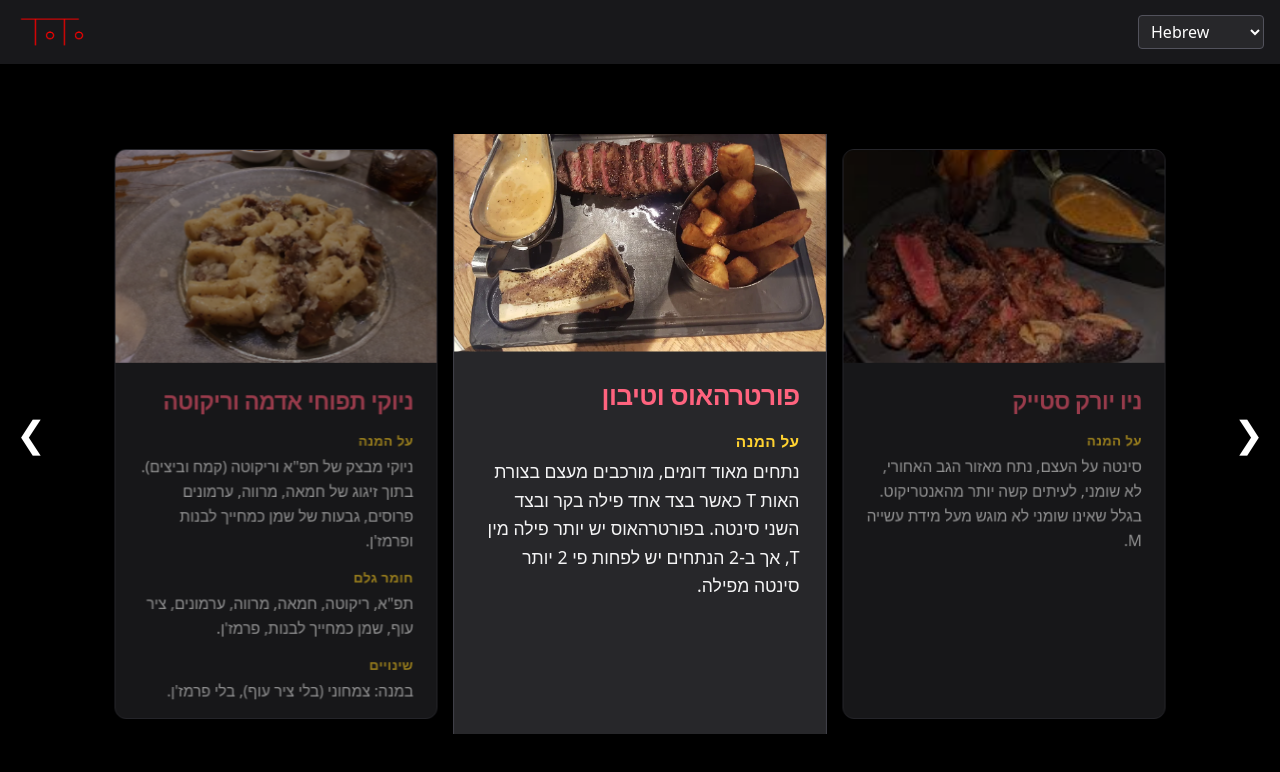
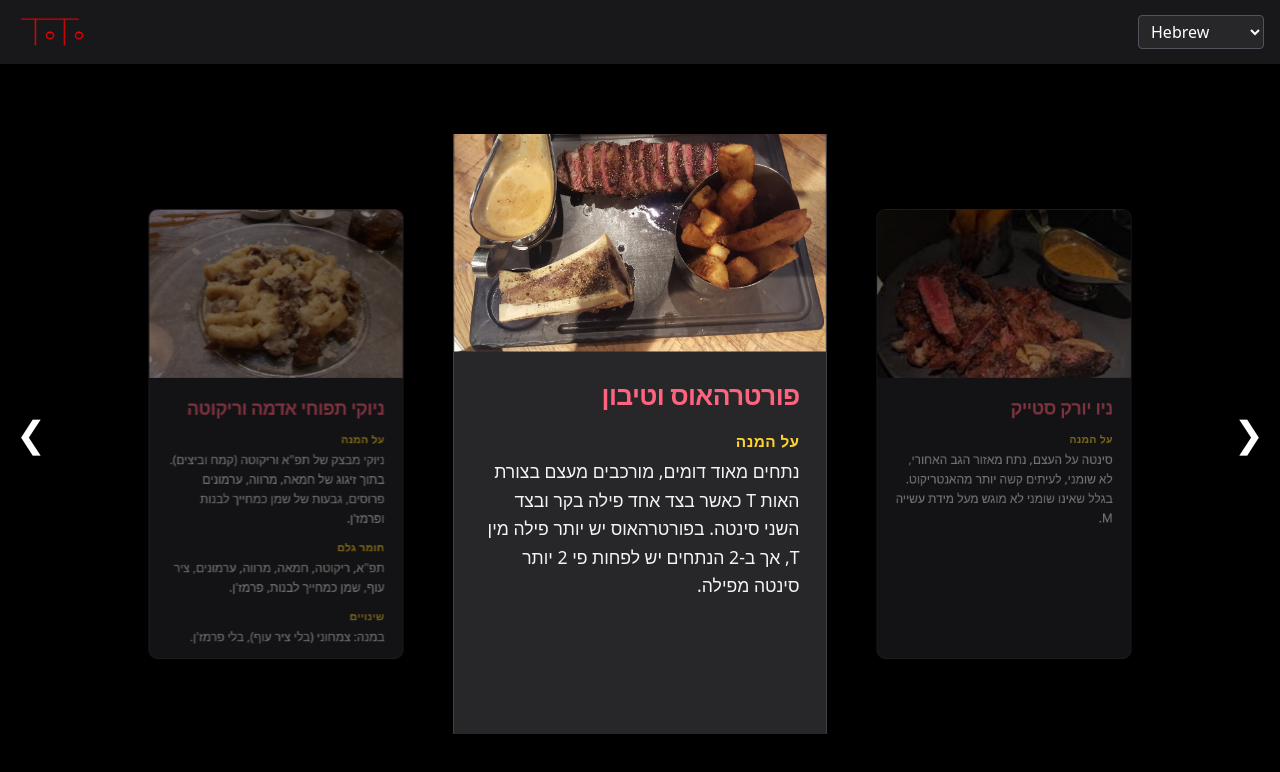
Before and after one commit to Ben-Kilinski/TOTO-APP, a React (Vite) app in the folder S2Toto/: page / in a window 1280 px wide. Shown: the top 772 px of the page. Built offline with nearby package versions, Linux system fonts and the light colour scheme.

Commit message:
safe port carrousel

```diff
--- a/S2Toto/src/components/FoodCarousel.tsx
+++ b/S2Toto/src/components/FoodCarousel.tsx
@@ -77,7 +77,7 @@ export default function FoodCarousel({ language }: FoodCarouselProps) {
     const dist = index - pos; // -∞..+∞
     // dist 0 = centro, ±1 = laterais visíveis, outros = fora
     if (dist === 0) return { scale: 1.1, opacity: 1.0, z: 30 };
-    if (dist === -1 || dist === 1) return { scale: 0.95, opacity: 0.6, z: 20 };
+    if (dist === -1 || dist === 1) return { scale: 0.75, opacity: 0.5, z: 20 };
     return { scale: 0.9, opacity: 0.0, z: 10 };
   }
 
@@ -146,7 +146,7 @@ export default function FoodCarousel({ language }: FoodCarouselProps) {
                     className="w-full h-56 object-cover"
                     draggable={false}
                   />
-                  <div className="p-6 flex flex-col justify-start h-[calc(100%-224px)] gap-4 overflow-auto">
+                  <div className="p-6 flex flex-col justify-start h-[calc(100%-224px)] gap-4 overflow-auto scroll-slim pb-12">
                     {/* Título maior e com cor diferente */}
                     <h2
                       className={`text-2xl font-extrabold tracking-tight text-rose-400 ${language === "he" ? "text-right" : "text-left"
--- a/S2Toto/src/index.css
+++ b/S2Toto/src/index.css
@@ -1 +1,28 @@
 @import "tailwindcss";
+
+/* barra de rolagem discreta (padrão) */
+.scroll-slim {
+  scrollbar-width: thin;         /* Firefox */
+  scrollbar-color: rgba(255,255,255,0.2) transparent;
+}
+
+/* WebKit (Chrome/Edge/Safari) */
+.scroll-slim::-webkit-scrollbar {
+  width: 6px;
+}
+.scroll-slim::-webkit-scrollbar-track {
+  background: transparent;
+}
+.scroll-slim::-webkit-scrollbar-thumb {
+  background: rgba(255,255,255,0.2);
+  border-radius: 9999px;
+}
+
+/* Se quiser sumir COMPLETAMENTE com a barra, troque .scroll-slim por .scroll-hidden no JSX e use isto: */
+.scroll-hidden {
+  -ms-overflow-style: none;   /* IE/Edge */
+  scrollbar-width: none;      /* Firefox */
+}
+.scroll-hidden::-webkit-scrollbar {
+  display: none;              /* Chrome/Safari */
+}
```
